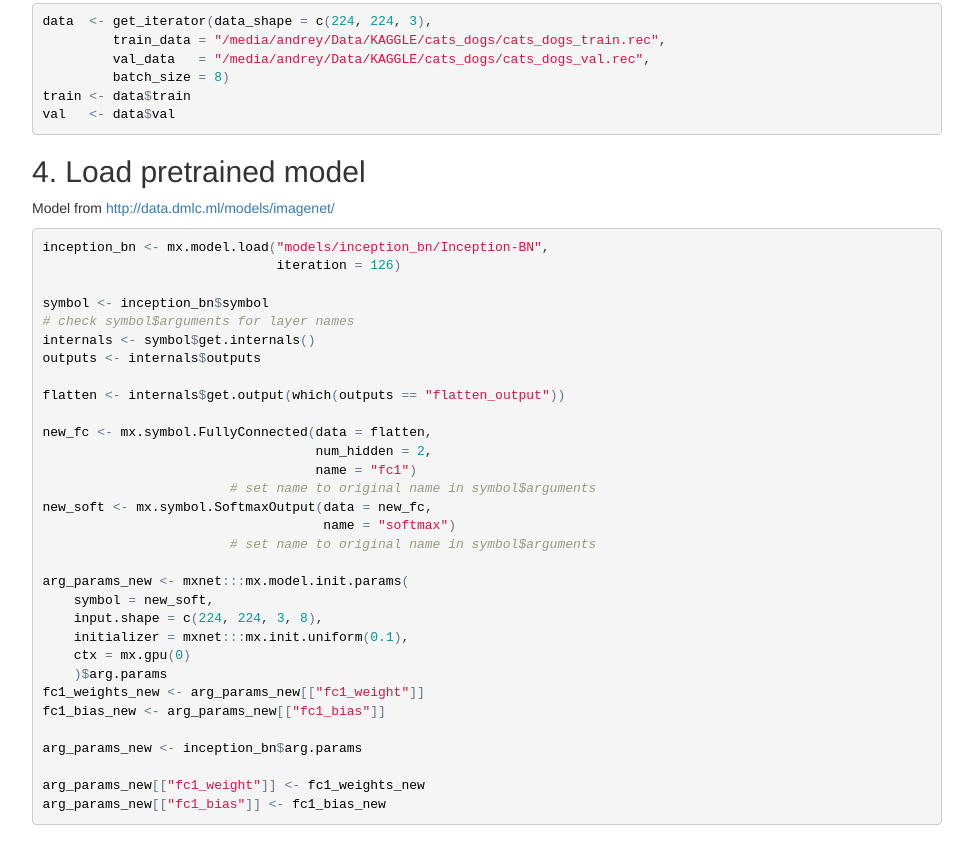
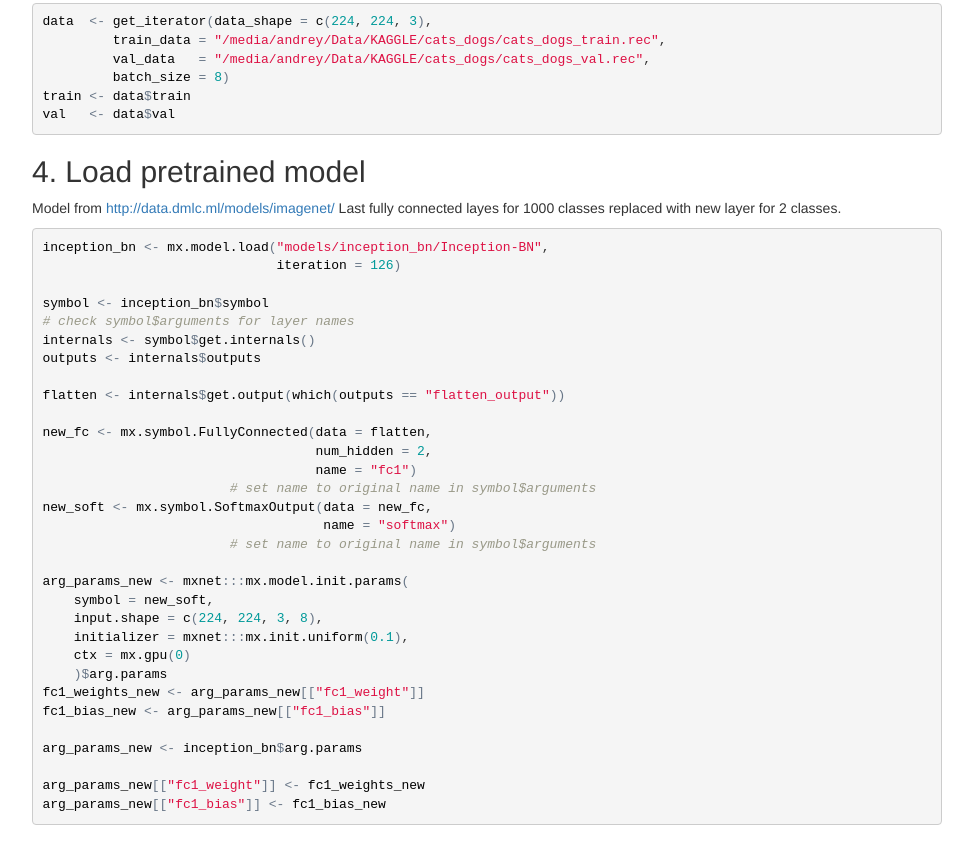
Before and after one commit to statist-bhfz/statist-bhfz.github.io, a plain HTML site: page cats_dogs_finetune.html in a window 1280 px wide. Shown: the part 2518-3360 px from the top of the page, without its empty margins (153-1126 px from the left). Drawn offline with nearby package versions, Linux system fonts and the light colour scheme; some packages are replaced by stand-ins of ours.

Commit message:
fix typo

```diff
--- a/cats_dogs_finetune.html
+++ b/cats_dogs_finetune.html
@@ -248,7 +248,7 @@ val   &lt;- data$val</code></pre>
 </div>
 <div id="load-pretrained-model" class="section level2">
 <h2>4. Load pretrained model</h2>
-<p>Model from <a href="http://data.dmlc.ml/models/imagenet/" class="uri">http://data.dmlc.ml/models/imagenet/</a></p>
+<p>Model from <a href="http://data.dmlc.ml/models/imagenet/" class="uri">http://data.dmlc.ml/models/imagenet/</a> Last fully connected layes for 1000 classes replaced with new layer for 2 classes.</p>
 <pre class="r"><code>inception_bn &lt;- mx.model.load(&quot;models/inception_bn/Inception-BN&quot;,
                               iteration = 126)
 
@@ -282,7 +282,7 @@
 arg_params_new[[&quot;fc1_bias&quot;]] &lt;- fc1_bias_new </code></pre>
 </div>
 <div id="train-fine-tune-model" class="section level2">
-<h2>5. Train (fine-tune ) model</h2>
+<h2>5. Train (fine-tune) model</h2>
 <pre class="r"><code>model &lt;- mx.model.FeedForward.create(
   symbol             = new_soft,
   X                  = train,
```
